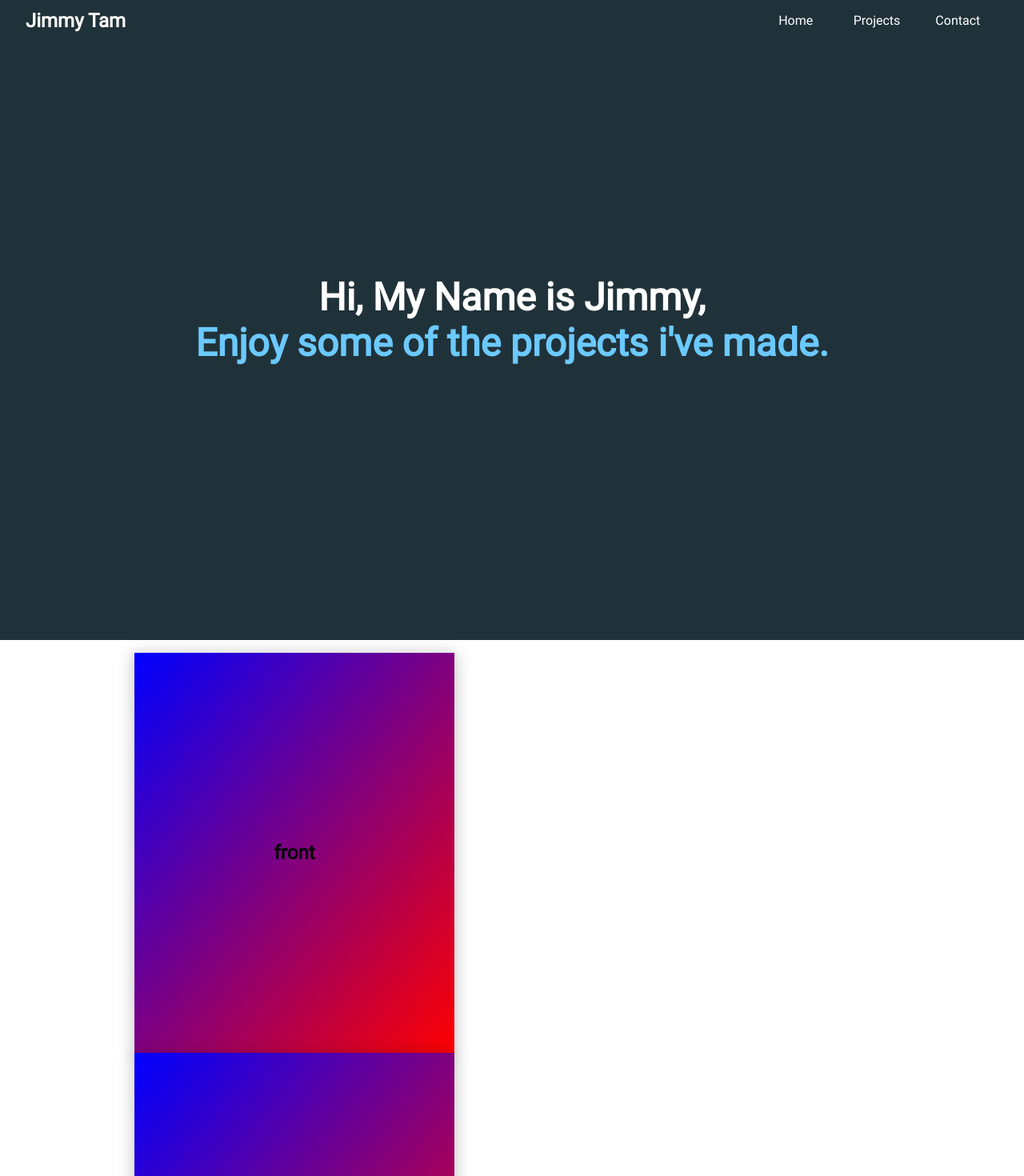
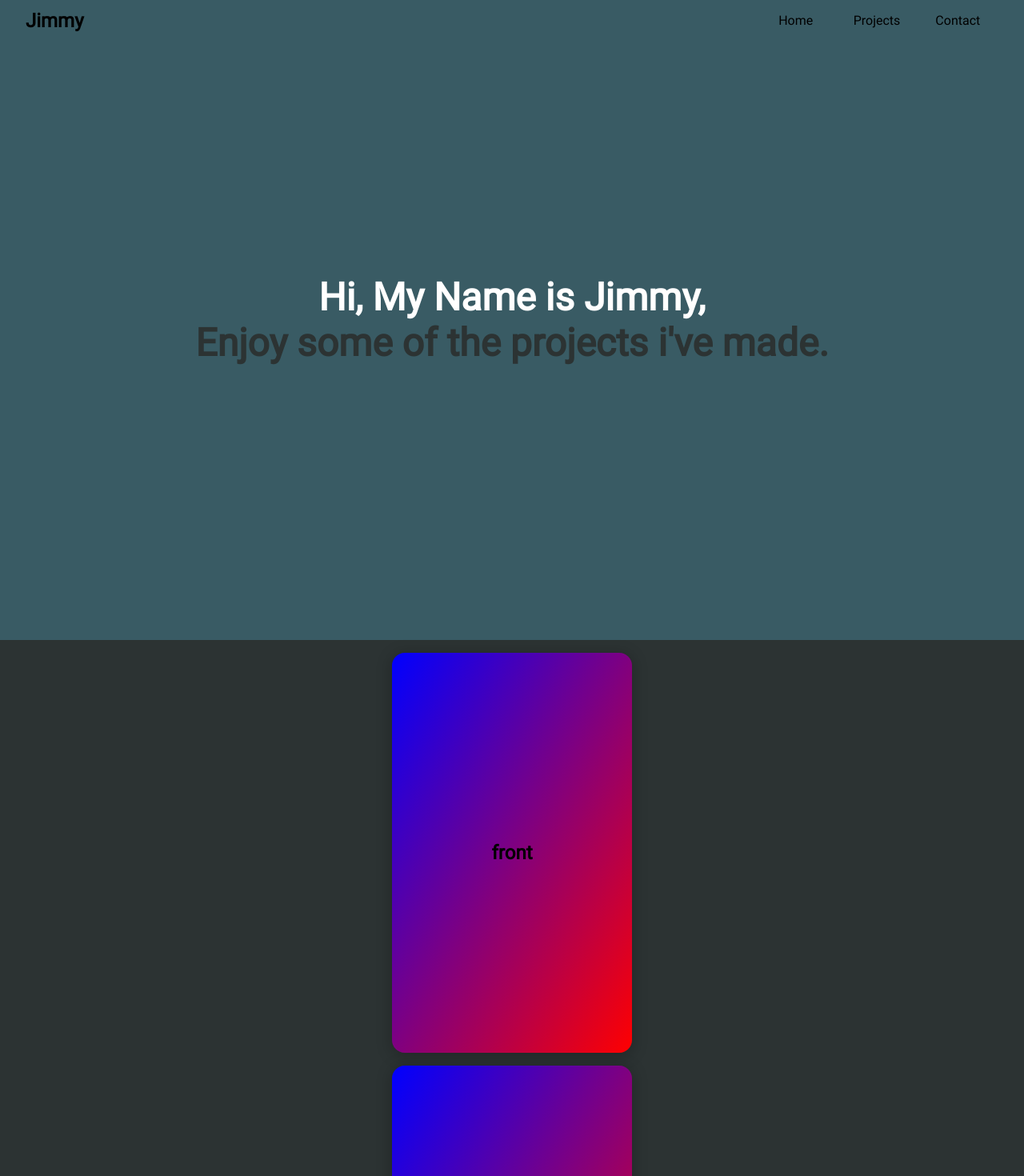
Before and after one commit to jimmykt/portfolio, a React (Create React App) app: page / in a window 1280 px wide. Shown: the top 1470 px of the page at 80% size. Built offline with nearby package versions, Linux system fonts and the light colour scheme.

Commit message:
style colour theme

```diff
--- a/src/components/Footer.scss
+++ b/src/components/Footer.scss
@@ -2,7 +2,7 @@
 @use "../styles/mixins" as *;
 
 .Footer {
-  background-color: $color-primary;
+  background-color: $color1;
   display: flex;
   color: white;
   padding: 1rem;
--- a/src/components/Hamburger.scss
+++ b/src/components/Hamburger.scss
@@ -10,6 +10,7 @@
   justify-content: space-between;
   width: 1.875rem;
   height: 1.3125rem;
+
   @include tablet {
     display: none;
   }
--- a/src/components/Header.jsx
+++ b/src/components/Header.jsx
@@ -15,7 +15,7 @@ function Header() {
 
   return (
     <header className="header">
-      <h1 className="header__logo">Jimmy Tam</h1>
+      <h1 className="header__logo">Jimmy</h1>
 
       <Hamburger onClick={toggle} />
 
--- a/src/components/Header.scss
+++ b/src/components/Header.scss
@@ -3,12 +3,15 @@
 
 .header {
   position: fixed;
+  // position: absolute;
   display: flex;
+  margin-bottom: 1rem;
   flex-direction: row;
   align-items: center;
   justify-content: space-between;
-  background-color: $color-primary;
-  color: #fff;
+  // background-color: $color-primary;
+  background-color: transparent;
+  color: black;
   width: 100%;
   @include page-side-padding-mobile;
   padding-top: 0.75rem;
@@ -22,6 +25,7 @@
 
   &__logo {
     font-size: 1.5rem;
+    font-weight: 900;
   }
 
   &__list {
@@ -49,7 +53,7 @@
 
   &__link {
     text-decoration: none;
-    color: white;
+    color: black;
   }
 }
 
@@ -61,7 +65,7 @@
   padding: 1rem;
   flex-direction: column;
   list-style-type: none;
-  background-color: $color-primary;
+  background-color: $color1;
   border-bottom-left-radius: 0.5rem;
   @include tablet {
     position: relative;
--- a/src/components/Hero.scss
+++ b/src/components/Hero.scss
@@ -3,7 +3,7 @@
 
 .Hero {
   @include page-side-padding-mobile;
-  background-color: $color-primary;
+  background-color: $color1;
   height: 100vh;
   color: white;
   display: flex;
@@ -21,6 +21,6 @@
   }
 
   &__message {
-    color: $color-secondary;
+    color: $color2;
   }
 }
--- a/src/components/ProjectCard.jsx
+++ b/src/components/ProjectCard.jsx
@@ -13,7 +13,7 @@ function ProjectCard(props) {
 
   return (
     <div className="card" onClick={clickFlip}>
-      <div className={"card__inner " + (flip ? "is-flipped" : "no")}>
+      <div className={"card__inner " + (flip ? "is-flipped" : "")}>
         <div className="card__face card__face--front">
           <h2>front</h2>
         </div>
--- a/src/components/ProjectCard.scss
+++ b/src/components/ProjectCard.scss
@@ -1,26 +1,28 @@
 .card {
-  border-color: solid 2px red;
   width: 300px;
   height: 500px;
+  margin: auto;
+  perspective: 1000px;
+  position: relative;
+
+  margin-top: 1rem;
 
   &__inner {
-    cursor: pointer;
     width: 100%;
     height: 100%;
     transition: transform 1s;
     transform-style: preserve-3d;
+    cursor: pointer;
   }
 
   &__face {
     position: absolute;
     width: 100%;
     height: 100%;
-    width: 400px;
-    height: 500px;
     -webkit-backface-visibility: hidden;
     backface-visibility: hidden;
     overflow: hidden;
-    border-radius: 16;
+    border-radius: 16px;
     box-shadow: 0px 3px 18px 3px rgba(0, 0, 0, 0.2);
 
     &--front {
--- a/src/components/Projects.scss
+++ b/src/components/Projects.scss
@@ -3,9 +3,9 @@
 
 .Projects {
   @include page-side-padding-mobile;
-  margin-top: 1rem;
   display: flex;
   justify-content: center;
+  background-color: #2c3333;
   @include tablet {
     @include page-side-padding-tablet;
   }
--- a/src/styles/_variables.scss
+++ b/src/styles/_variables.scss
@@ -5,5 +5,8 @@ $breakpoint-desktop: 75rem;
 $side-padding-mobile: 1.5rem;
 $desktop-side-padding: 3rem;
 
-$color-primary: #203239;
-$color-secondary: #6bc9ff;
+// $color-primary: #203239;
+$color1: #395b64;
+$color2: #2c3333;
+$color3: #a5c9ca;
+$color4: #e7f6f2;
```
